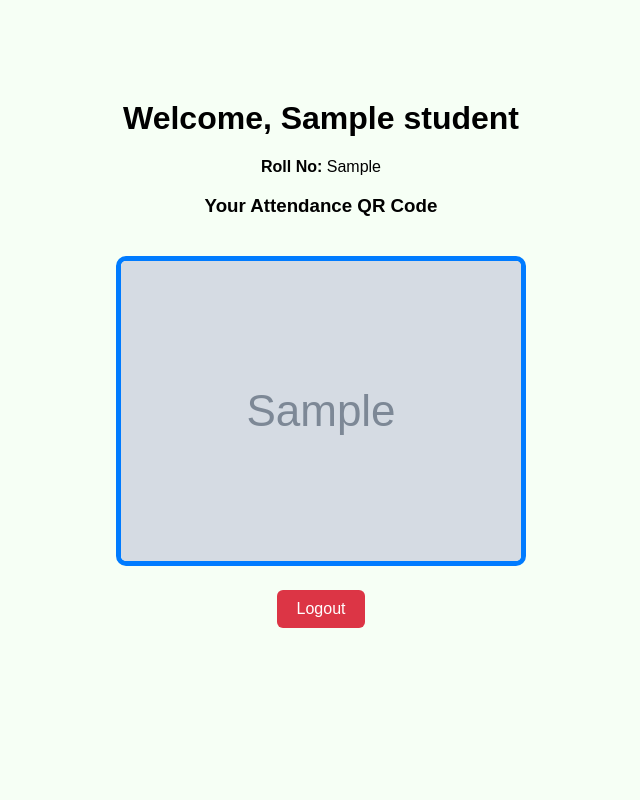
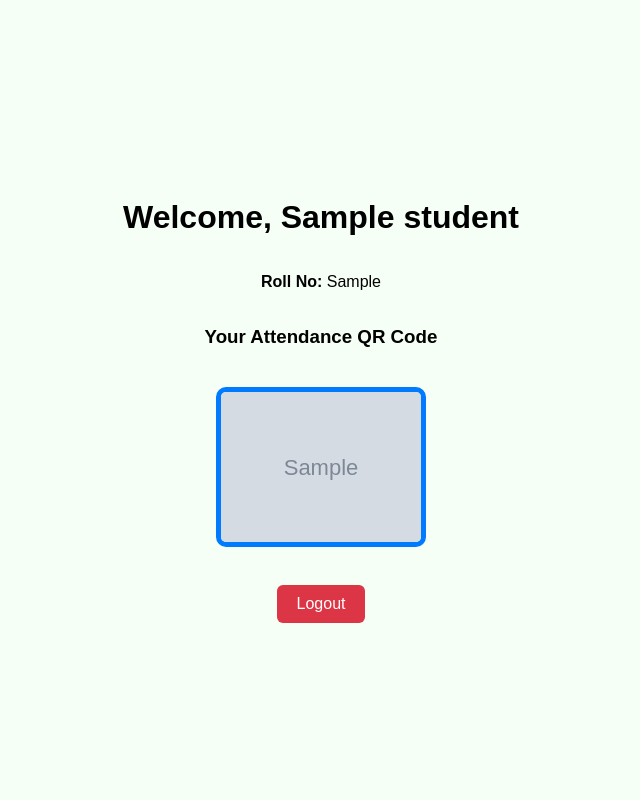
Before and after one commit to aAYUSH479/Student-Attendance-System, a Flask app: template templates/student.html in a window 1280 px wide. Shown: the whole page, without its empty margins (319-959 px from the left). Run offline with Flask 3, Linux system fonts and the light colour scheme; the template is opened without the code that fills it: most values are stand-ins (such as "Sample title", 1, 10 or a date in 2020); grey boxes marked "Sample" are stand-in pictures.

Commit message:
Update student.html

```diff
--- a/templates/student.html
+++ b/templates/student.html
@@ -7,12 +7,20 @@
             font-family: Poppins, sans-serif;
             text-align: center;
             background: #f6fff5;
-            margin-top: 100px;
+            margin: 0;
+            display: flex;
+            flex-direction: column;
+            align-items: center;
+            justify-content: center;
+            min-height: 100vh;
         }
-        img {
+        img.qr-image {
             margin-top: 20px;
             border: 5px solid #007BFF;
             border-radius: 10px;
+            max-width: 200px;
+            width: 100%;
+            height: auto;
         }
         a {
             display: inline-block;
```
